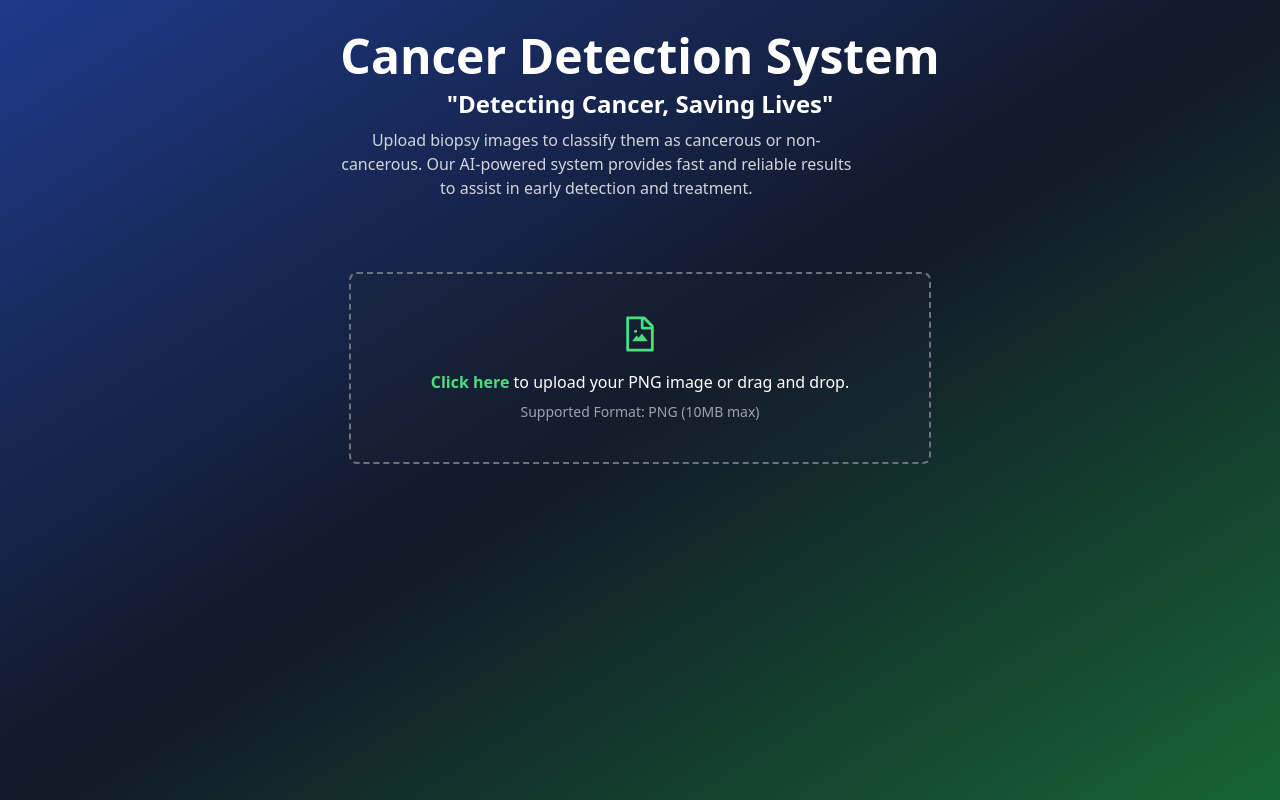
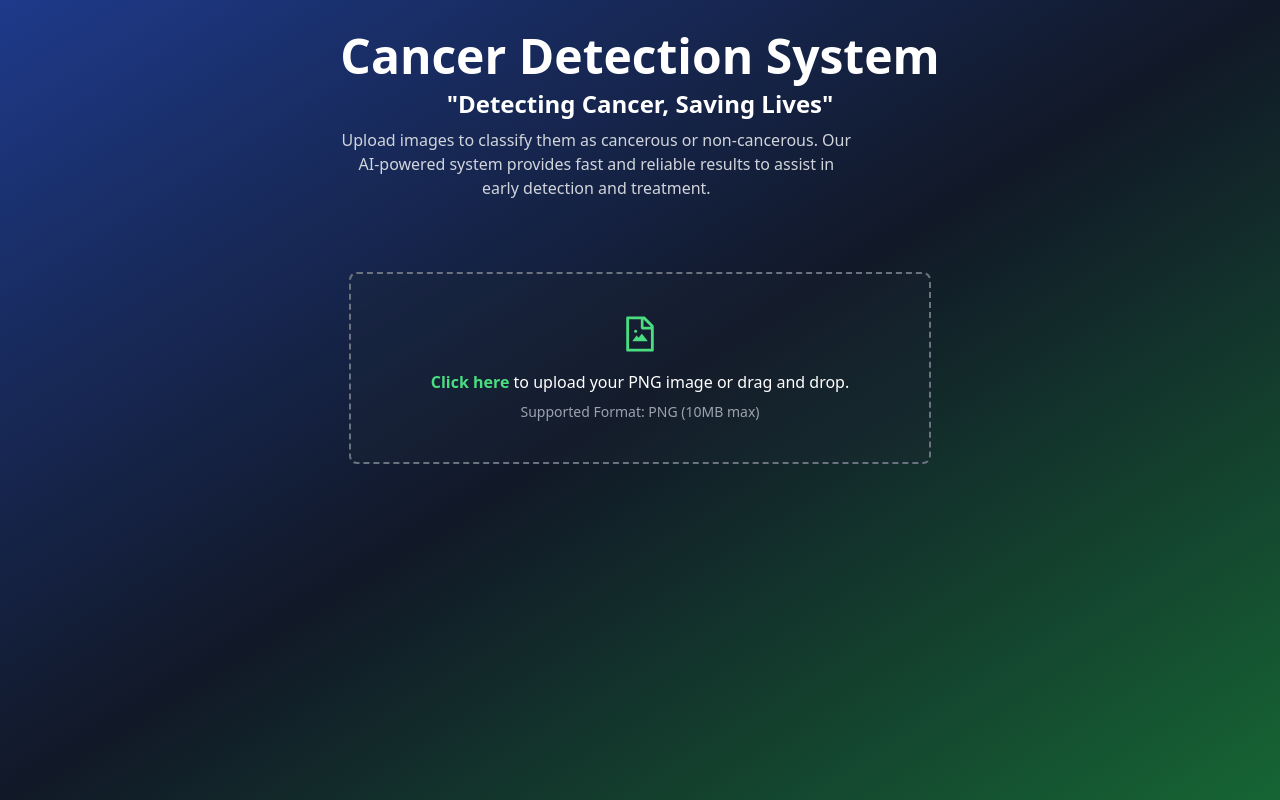
Before and after one commit to eyobderese/Breast-Cancer-Frontend, a React (Create React App) app: page / in a window 1280 px wide. Built offline with nearby package versions, Linux system fonts and the light colour scheme.

Commit message:
modifing home page

```diff
--- a/src/pages/Home.js
+++ b/src/pages/Home.js
@@ -33,7 +33,7 @@
           "Detecting Cancer, Saving Lives"
         </p>
         <p className="text-md text-gray-300 max-w-lg">
-          Upload biopsy images to classify them as cancerous or non-cancerous.
+          Upload images to classify them as cancerous or non-cancerous.
           Our AI-powered system provides fast and reliable results to assist in
           early detection and treatment.
         </p>
```
